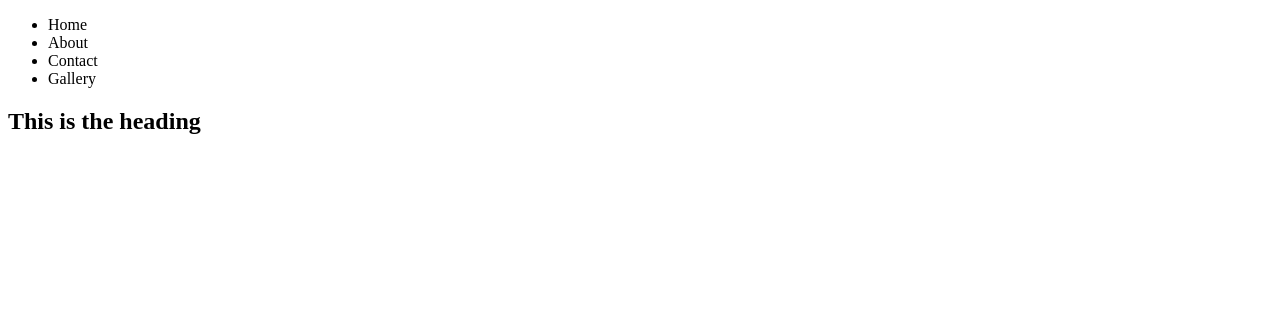
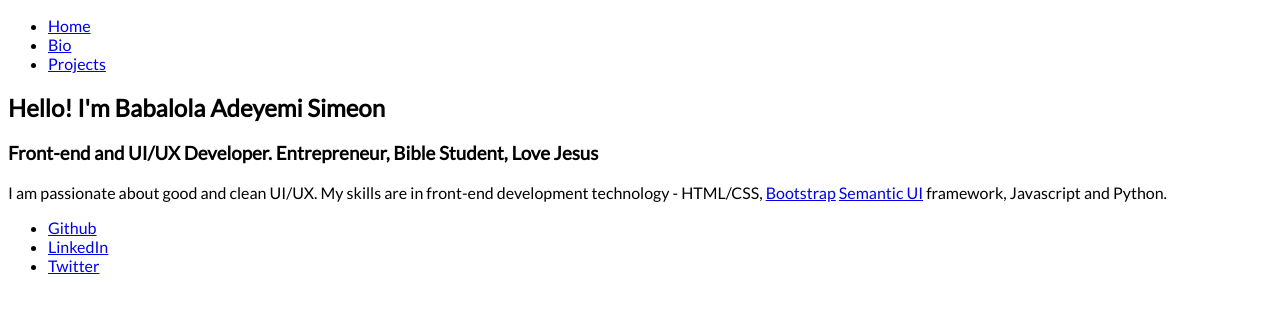
Before and after one commit to Boasbabs/mest_portfolio, a plain HTML site: page index.html in a window 1280 px wide. Drawn offline with Linux system fonts and the light colour scheme.

Commit message:
Create other pages

```diff
--- a/index.html
+++ b/index.html
@@ -1,26 +1,41 @@
 <!DOCTYPE html>
 <html lang="en">
 <head>
-  <meta charset="UTF-8">
-  <meta name="viewport" content="width=device-width, initial-scale=1.0">
-  <meta http-equiv="X-UA-Compatible" content="ie=edge">
-  <title>Babalola Adeyemi's Portfolio</title>
+    <meta charset="UTF-8">
+    <meta name="viewport" content="width=device-width, initial-scale=1.0">
+    <meta http-equiv="X-UA-Compatible" content="ie=edge">
+    <link rel="stylesheet" type="text/css" href="style.css">
+    <link href="https://fonts.googleapis.com/css?family=Lato:100,300,400" rel="stylesheet">
+
+  <title>Home | Adeyemi Simeon</title>
 </head>
 <body>
   <header>
     <nav>
       <ul>
-        <li>Home</li>
-        <li>About</li>
-        <li>Contact</li>
-        <li>Gallery</li>
+          <li><a target="_blank" href="index.html">Home</a></li>
+          <li><a target="_blank" href="about.html">Bio</a></li>
+          <li><a target="_blank" href="projects.html">Projects</a></li>
       </ul>
     </nav>
   </header>
   <section>
-    <hgroup>
-      <h1>This is the heading</h1>
-    </hgroup>
+     <div class="container">
+         <h1>Hello! I'm Babalola Adeyemi Simeon</h1>
+         <h3>Front-end and UI/UX Developer. Entrepreneur, Bible Student, Love Jesus</h3>
+         <p>
+             I am passionate about good and clean UI/UX. My skills are in front-end development technology - HTML/CSS,
+             <a target="_blank" href="https://getbootstrap.com">Bootstrap</a> <a href="https://semantic-ui.com">Semantic UI</a> framework, Javascript and Python.
+         </p>
+         <footer>
+             <ul>
+                 <li><a href="https://github.com/Boasbabs">Github</a></li>
+                 <li><a href="https://www.linkedin.com/in/adeyemi-simeon-801aa843/">LinkedIn</a></li>
+                 <li><a href="https://twitter.com/Boasbabs">Twitter</a></li>
+             </ul>
+         </footer>
+     </div>
+
   </section>
 </body>
 </html>
--- a/style.css
+++ b/style.css
@@ -0,0 +1,24 @@
+/*
+  ========================================
+  General
+  ========================================
+*/
+html {
+    font-family: 'Lato', sans-serif;
+}
+
+/*
+  ========================================
+  Index
+  ========================================
+*/
+/*
+  ========================================
+  About
+  ========================================
+*/
+/*
+  ========================================
+  Projects
+  ========================================
+*/
```
Also changed, not shown: about.html (added, +40 -0 lines), projects.html (added, +32 -0 lines).
